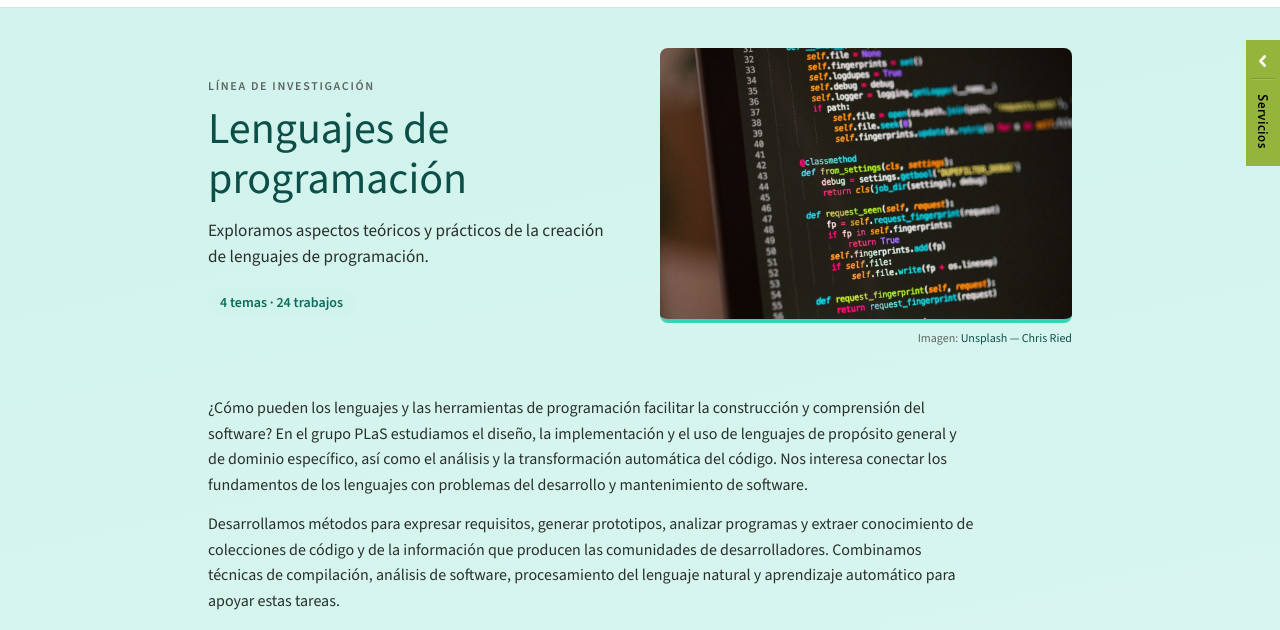
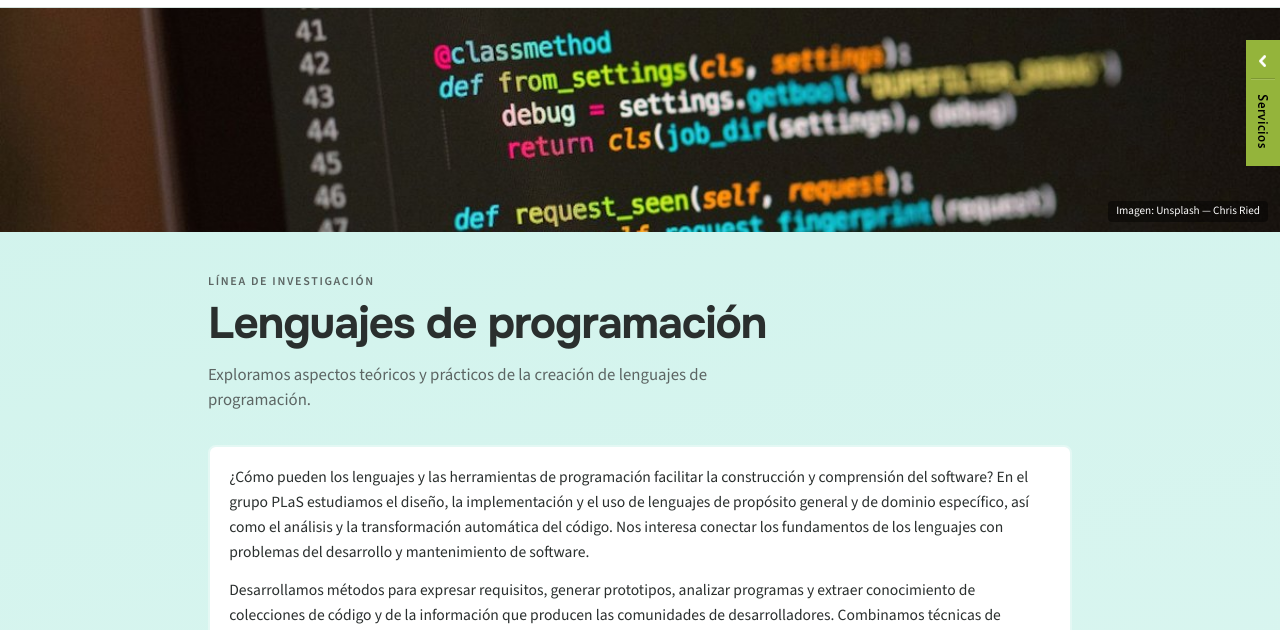
Before and after one commit to UNPLaS/web_plas, an Astro site: page /lines/lenguajes in a window 1280 px wide. Shown: the part 150-780 px from the top of the page. Built offline with nearby package versions, Linux system fonts and the light colour scheme; Astro itself is replaced by a stand-in of ours.

Commit message:
Update image assets and enhance line detail layout
- Replaced the existing hero section with a new banner layout for improved visual presentation.
- Introduced `imagePosition` property in the data structure to control image cropping.
- Updated CSS styles for the new banner component and adjusted image display properties.
- Added image credit functionality to enhance content attribution.

```diff
--- a/src/data/content.ts
+++ b/src/data/content.ts
@@ -409,6 +409,8 @@ export const researchLines = linesJson.map((line) => {
     image: imagePath ? withBase(imagePath) : '',
     imageCredit: typeof line.image_credit === 'string' ? line.image_credit : '',
     imageSource: typeof line.image_source === 'string' ? line.image_source : '',
+    /** Punto de enfoque (object-position) para el recorte del banner. */
+    imagePosition: typeof line.image_position === 'string' ? line.image_position : 'center',
     topics: line.topics ?? [],
     topicGraph: graph
       ? {
--- a/src/data/lines.json
+++ b/src/data/lines.json
@@ -163,6 +163,7 @@
     "image_path": "/images/PLaS/lineas/educacion.jpg",
     "image_credit": "Unsplash — Brooke Cagle",
     "image_source": "https://unsplash.com/photos/three-people-sitting-in-front-of-table-laughing-together-g1Kr4Ozfoac",
+    "image_position": "center 28%",
     "keywords": [
       "educacion",
       "aprendizaje",
@@ -494,6 +495,7 @@
     "image_path": "/images/PLaS/lineas/transporte.jpg",
     "image_credit": "Unsplash — Luca Bravo",
     "image_source": "https://unsplash.com/photos/vehicles-on-road-between-high-rise-buildings-1449824913935-59a10b8d2000",
+    "image_position": "center 68%",
     "keywords": [
       "transporte",
       "traffic",
@@ -629,6 +631,7 @@
     "image_path": "/images/PLaS/lineas/sensado.jpg",
     "image_credit": "Unsplash",
     "image_source": "https://unsplash.com/photos/a-large-satellite-dish-sitting-on-top-of-a-field-zf_p1DWTjGs",
+    "image_position": "center 45%",
     "keywords": [
       "agricultura",
       "agriculture",
--- a/src/pages/lines/[slug].astro
+++ b/src/pages/lines/[slug].astro
@@ -16,21 +16,20 @@ const worksLabel = (n: number) => (n === 1 ? '1 trabajo' : `${n} trabajos`);
 ---
 
 <Layout title={line.title} description={line.summary} lineTheme={lineTheme}>
-  <section class="line-hero wrap" aria-labelledby="line-title">
-    <div class="line-hero__text">
-      <p class="page-head__eyebrow">Línea de investigación</p>
-      <h1 id="line-title" class="line-hero__title">{line.title}</h1>
-      <p class="line-hero__summary">{line.summary}</p>
-      <p class="line-hero__stats">
-        {line.topics.length} temas · {worksLabel(line.workCount)}
-      </p>
-    </div>
   {
     line.image && (
-        <figure class="line-hero__media">
-          <img src={line.image} alt="" width="1200" height="800" fetchpriority="high" />
+      <figure class="line-banner">
+        <img
+          class="line-banner__img"
+          src={line.image}
+          alt=""
+          width="1200"
+          height="800"
+          style={`object-position: ${line.imagePosition}`}
+          fetchpriority="high"
+        />
         {line.imageCredit && (
-            <figcaption class="line-hero__credit">
+          <figcaption class="line-banner__credit">
             Imagen:{' '}
             {line.imageSource ? (
               <a href={line.imageSource} target="_blank" rel="noreferrer">
@@ -44,10 +43,15 @@ const worksLabel = (n: number) => (n === 1 ? '1 trabajo' : `${n} trabajos`);
       </figure>
     )
   }
-  </section>
 
-  <section class="line-detail wrap" aria-label="Descripción">
-    <div class="line-detail__intro">
+  <section class="page-section page-section--tight wrap" aria-labelledby="line-title">
+    <header class="page-head">
+      <p class="page-head__eyebrow">Línea de investigación</p>
+      <h1 id="line-title" class="page-head__title">{line.title}</h1>
+      <p class="page-head__lede">{line.summary}</p>
+    </header>
+
+    <div class="line-block__panel line-detail__intro">
       {line.paragraphs.map((text) => <p>{text}</p>)}
     </div>
     {
--- a/src/styles/global.css
+++ b/src/styles/global.css
@@ -1653,67 +1653,36 @@ a.btn--soft:is(:hover, .is-touch-hover) {
   line-height: 1.55;
 }
 
-/* Página de línea /lines/<slug> — hero, descripción, temas y trayectoria */
-.line-hero {
-  display: grid;
-  gap: 1.5rem;
-  align-items: center;
-  padding-block: 2.5rem 1.5rem;
-}
-
-@media (min-width: 768px) {
-  .line-hero {
-    grid-template-columns: minmax(0, 1fr) minmax(0, 1fr);
-    gap: 2.5rem;
-  }
-}
-
-.line-hero__title {
-  margin: 0;
-  font-size: clamp(1.9rem, 4vw, 2.75rem);
-  line-height: 1.15;
-  color: var(--deep);
-}
-
-.line-hero__summary {
-  margin: 0.9rem 0 0;
-  max-width: 34rem;
-  font-size: 1.075rem;
-  color: var(--ink);
-  line-height: 1.5;
-}
-
-.line-hero__stats {
-  display: inline-block;
-  margin: 1.1rem 0 0;
-  padding: 0.3rem 0.75rem;
-  border-radius: 999px;
-  background: var(--mid-soft);
-  color: var(--mid-dark);
-  font-size: 0.875rem;
-  font-weight: 600;
-}
-
-.line-hero__media {
-  margin: 0;
-}
-
-.line-hero__media img {
+/* Página de línea /lines/<slug> — banner full-bleed, cabecera estándar, temas y trayectoria */
+.line-banner {
+  position: relative;
+  margin: 0;
+  width: 100%;
+  background: var(--media);
+}
+
+.line-banner__img {
   display: block;
   width: 100%;
-  height: auto;
-  aspect-ratio: 3 / 2;
+  height: clamp(8rem, 18vw, 14rem);
   object-fit: cover;
-  border-radius: var(--radius);
-  border-bottom: 4px solid var(--mid);
-  background: var(--media);
-}
-
-.line-hero__credit {
-  margin-top: 0.4rem;
-  font-size: 0.75rem;
-  color: var(--muted);
-  text-align: right;
+  object-position: center;
+}
+
+.line-banner__credit {
+  position: absolute;
+  right: 0.75rem;
+  bottom: 0.6rem;
+  padding: 0.15rem 0.5rem;
+  border-radius: 4px;
+  background: rgb(0 0 0 / 0.45);
+  color: #fff;
+  font-size: 0.7rem;
+}
+
+.line-banner__credit a,
+.line-banner__credit a:hover {
+  color: inherit;
 }
 
 .line-detail {
@@ -1725,13 +1694,9 @@ a.btn--soft:is(:hover, .is-touch-hover) {
   padding-left: 0.85rem;
 }
 
-.line-detail__intro {
-  max-width: 48rem;
-}
-
 .line-detail__intro p {
   margin: 0;
-  font-size: 1rem;
+  font-size: 0.975rem;
   color: var(--ink);
   line-height: 1.6;
 }
```
Also changed, not shown: public/images/PLaS/profesores/fgo_pic.jpg. Lines whose indentation alone changed are shown as unchanged.
